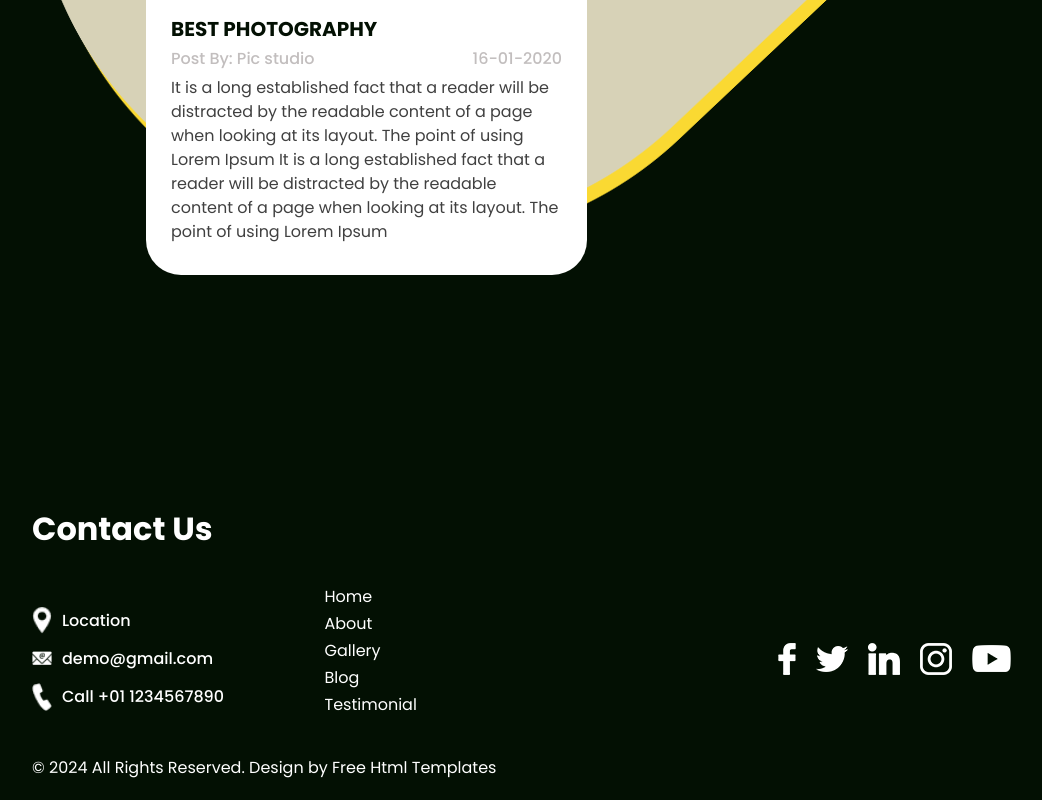
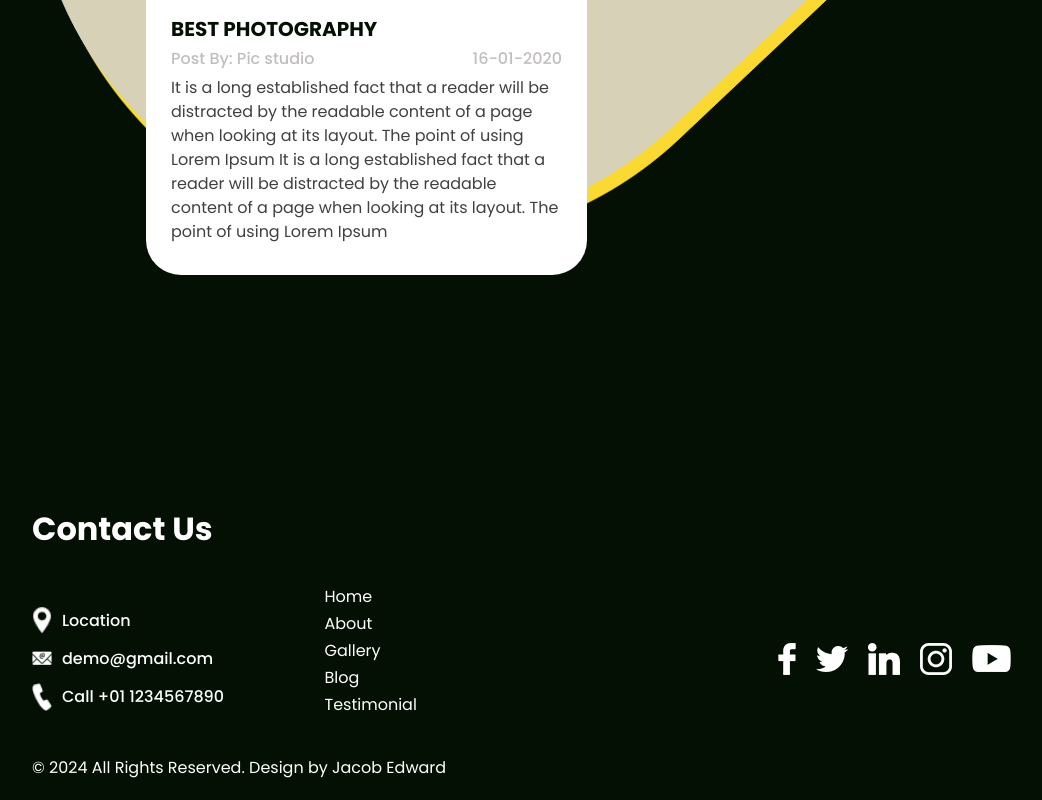
Before and after one commit to Romann431/portfolio.github.io, a plain HTML site: page blog.html in a window 1280 px wide. Shown: the part 1257-2057 px from the top of the page, without its empty margins (38-1080 px from the left). Drawn offline with nearby package versions, Linux system fonts and the light colour scheme.

Commit message:
Update blog.html

```diff
--- a/blog.html
+++ b/blog.html
@@ -260,7 +260,7 @@
     <div class="container">
       <p>
         &copy; <span id="displayYear"></span> All Rights Reserved. Design by
-        <a href="https://html.design/">Free Html Templates</a>
+        <a href="#">Jacob Edward</a>
       </p>
     </div>
   </footer>
```
